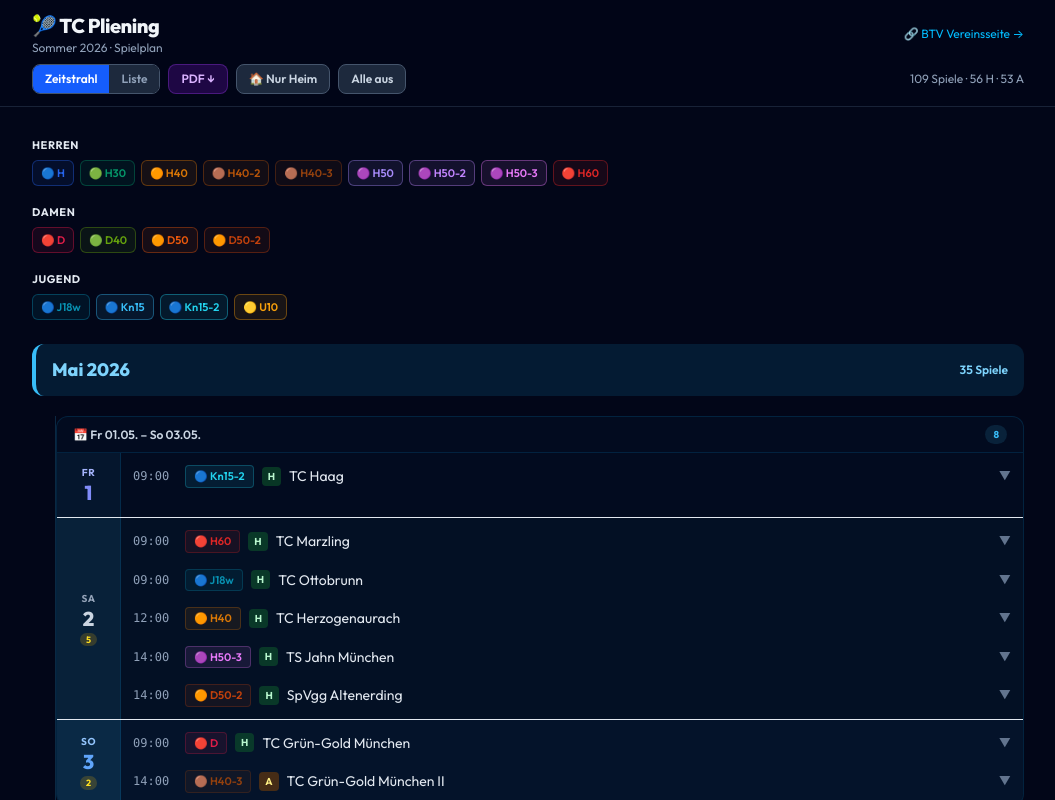
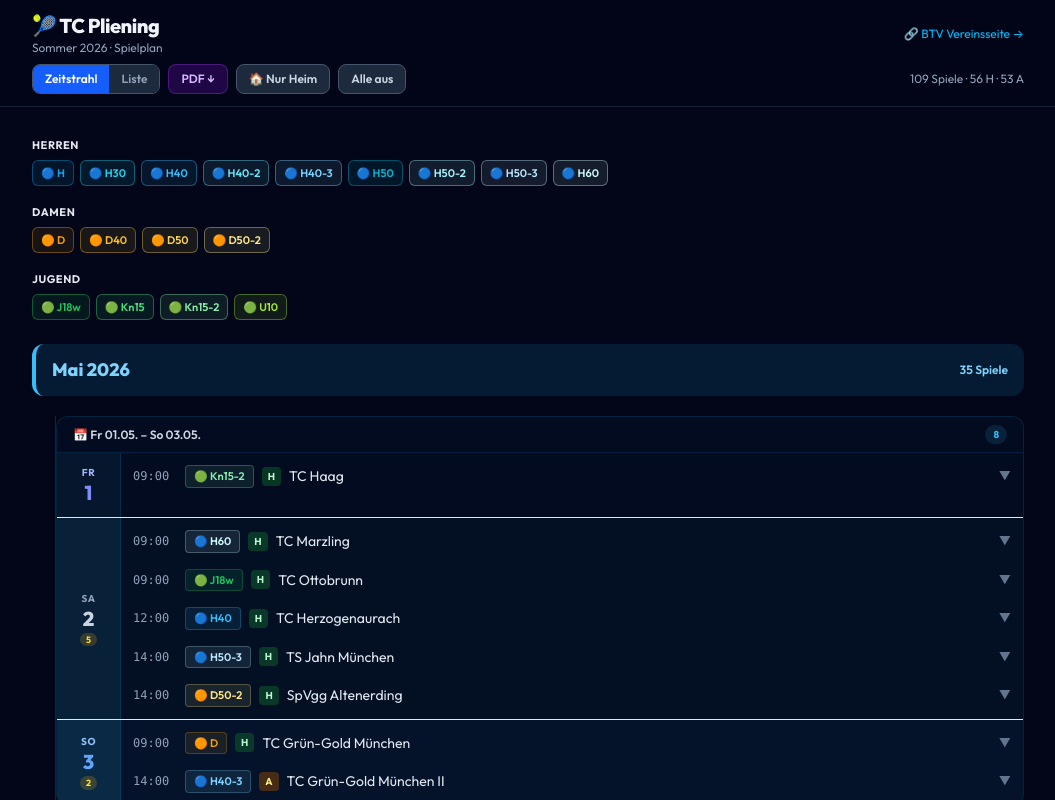
Before and after one commit to tmvibecoder/tcp-spielplan, a React (Vite) app: page / in a window 1280 px wide. Shown: the top 800 px of the page, without its empty margins (112-1167 px from the left). Built offline with nearby package versions, Linux system fonts and the light colour scheme.

Commit message:
Variante B Farbsystem: Herren=Blau-Cyan, Damen=Orange-Amber, Jugend=Grün-Lime
Einheitliche Farbpaletten pro Kategorie mit Abstufungen nach Altersklasse
für bessere visuelle Orientierung.

Co-Authored-By: Claude Opus 4.6 <noreply@anthropic.com>

```diff
--- a/src/data/teams.ts
+++ b/src/data/teams.ts
@@ -1,24 +1,24 @@
 import type { Team } from "../types";
 
 export const TEAMS: Team[] = [
-  // Herren
-  { id: "herren",       label: "Herren",          shortLabel: "H",      league: "Südliga 2 · Gr. 023",                color: "#2563eb", emoji: "🔵" },
-  { id: "herren30",     label: "Herren 30",       shortLabel: "H30",    league: "Südliga 4 (4er) · Gr. 292",          color: "#059669", emoji: "🟢" },
-  { id: "herren40",     label: "Herren 40",       shortLabel: "H40",    league: "Regionalliga Süd-Ost · Gr. 004",     color: "#d97706", emoji: "🟠" },
-  { id: "herren40ii",   label: "Herren 40 II",    shortLabel: "H40-2",  league: "Landesliga 2 · Gr. 043 SU",          color: "#b45309", emoji: "🟤" },
-  { id: "herren40iii",  label: "Herren 40 III",   shortLabel: "H40-3",  league: "Südliga 2 · Gr. 315",                color: "#92400e", emoji: "🟤" },
-  { id: "herren50",     label: "Herren 50",       shortLabel: "H50",    league: "Regionalliga Süd-Ost · Gr. 005",     color: "#a78bfa", emoji: "🟣" },
-  { id: "herren50ii",   label: "Herren 50 II",    shortLabel: "H50-2",  league: "Südliga 1 · Gr. 355",                color: "#c084fc", emoji: "🟣" },
-  { id: "herren50iii",  label: "Herren 50 III",   shortLabel: "H50-3",  league: "Südliga 3 · Gr. 379",                color: "#e879f9", emoji: "🟣" },
-  { id: "herren60",     label: "Herren 60",       shortLabel: "H60",    league: "Südliga 1 · Gr. 404",                color: "#dc2626", emoji: "🔴" },
-  // Damen
-  { id: "damen",        label: "Damen",           shortLabel: "D",      league: "Südliga 2 · Gr. 160",                color: "#e11d48", emoji: "🔴" },
-  { id: "damen40",      label: "Damen 40",        shortLabel: "D40",    league: "Südliga 1 · Gr. 441",                color: "#65a30d", emoji: "🟢" },
-  { id: "damen50",      label: "Damen 50",        shortLabel: "D50",    league: "Landesliga 1 (4er) · Gr. 103 SU",    color: "#ea580c", emoji: "🟠" },
-  { id: "damen50ii",    label: "Damen 50 II",     shortLabel: "D50-2",  league: "Südliga 2 (4er) · Gr. 488",          color: "#c2410c", emoji: "🟠" },
-  // Jugend
-  { id: "juniorinnen18",label: "Juniorinnen 18",  shortLabel: "J18w",   league: "Südliga 3 · Gr. 686",                color: "#0891b2", emoji: "🔵" },
-  { id: "knaben15",     label: "Knaben 15",       shortLabel: "Kn15",   league: "Südliga 4 · Gr. 596",                color: "#38bdf8", emoji: "🔵" },
-  { id: "knaben15ii",   label: "Knaben 15 II",    shortLabel: "Kn15-2", league: "Südliga 5 · Gr. 638",                color: "#22d3ee", emoji: "🔵" },
-  { id: "midcourt",     label: "Midcourt U10",    shortLabel: "U10",    league: "Südliga 1 · Gr. 870",                color: "#f59e0b", emoji: "🟡" },
+  // ── Herren (Blau-Cyan Palette: kräftig → hell je älter) ──
+  { id: "herren",       label: "Herren",          shortLabel: "H",      league: "Südliga 2 · Gr. 023",                color: "#0ea5e9", emoji: "🔵" },
+  { id: "herren30",     label: "Herren 30",       shortLabel: "H30",    league: "Südliga 4 (4er) · Gr. 292",          color: "#22d3ee", emoji: "🔵" },
+  { id: "herren40",     label: "Herren 40",       shortLabel: "H40",    league: "Regionalliga Süd-Ost · Gr. 004",     color: "#38bdf8", emoji: "🔵" },
+  { id: "herren40ii",   label: "Herren 40 II",    shortLabel: "H40-2",  league: "Landesliga 2 · Gr. 043 SU",          color: "#67e8f9", emoji: "🔵" },
+  { id: "herren40iii",  label: "Herren 40 III",   shortLabel: "H40-3",  league: "Südliga 2 · Gr. 315",                color: "#7dd3fc", emoji: "🔵" },
+  { id: "herren50",     label: "Herren 50",       shortLabel: "H50",    league: "Regionalliga Süd-Ost · Gr. 005",     color: "#06b6d4", emoji: "🔵" },
+  { id: "herren50ii",   label: "Herren 50 II",    shortLabel: "H50-2",  league: "Südliga 1 · Gr. 355",                color: "#a5f3fc", emoji: "🔵" },
+  { id: "herren50iii",  label: "Herren 50 III",   shortLabel: "H50-3",  league: "Südliga 3 · Gr. 379",                color: "#bae6fd", emoji: "🔵" },
+  { id: "herren60",     label: "Herren 60",       shortLabel: "H60",    league: "Südliga 1 · Gr. 404",                color: "#cffafe", emoji: "🔵" },
+  // ── Damen (Orange-Amber Palette: kräftig → hell je älter) ──
+  { id: "damen",        label: "Damen",           shortLabel: "D",      league: "Südliga 2 · Gr. 160",                color: "#f59e0b", emoji: "🟠" },
+  { id: "damen40",      label: "Damen 40",        shortLabel: "D40",    league: "Südliga 1 · Gr. 441",                color: "#fbbf24", emoji: "🟠" },
+  { id: "damen50",      label: "Damen 50",        shortLabel: "D50",    league: "Landesliga 1 (4er) · Gr. 103 SU",    color: "#fcd34d", emoji: "🟠" },
+  { id: "damen50ii",    label: "Damen 50 II",     shortLabel: "D50-2",  league: "Südliga 2 (4er) · Gr. 488",          color: "#fde68a", emoji: "🟠" },
+  // ── Jugend (Grün-Lime Palette: kräftig → hell je jünger) ──
+  { id: "juniorinnen18",label: "Juniorinnen 18",  shortLabel: "J18w",   league: "Südliga 3 · Gr. 686",                color: "#22c55e", emoji: "🟢" },
+  { id: "knaben15",     label: "Knaben 15",       shortLabel: "Kn15",   league: "Südliga 4 · Gr. 596",                color: "#4ade80", emoji: "🟢" },
+  { id: "knaben15ii",   label: "Knaben 15 II",    shortLabel: "Kn15-2", league: "Südliga 5 · Gr. 638",                color: "#86efac", emoji: "🟢" },
+  { id: "midcourt",     label: "Midcourt U10",    shortLabel: "U10",    league: "Südliga 1 · Gr. 870",                color: "#a3e635", emoji: "🟢" },
 ];
```
